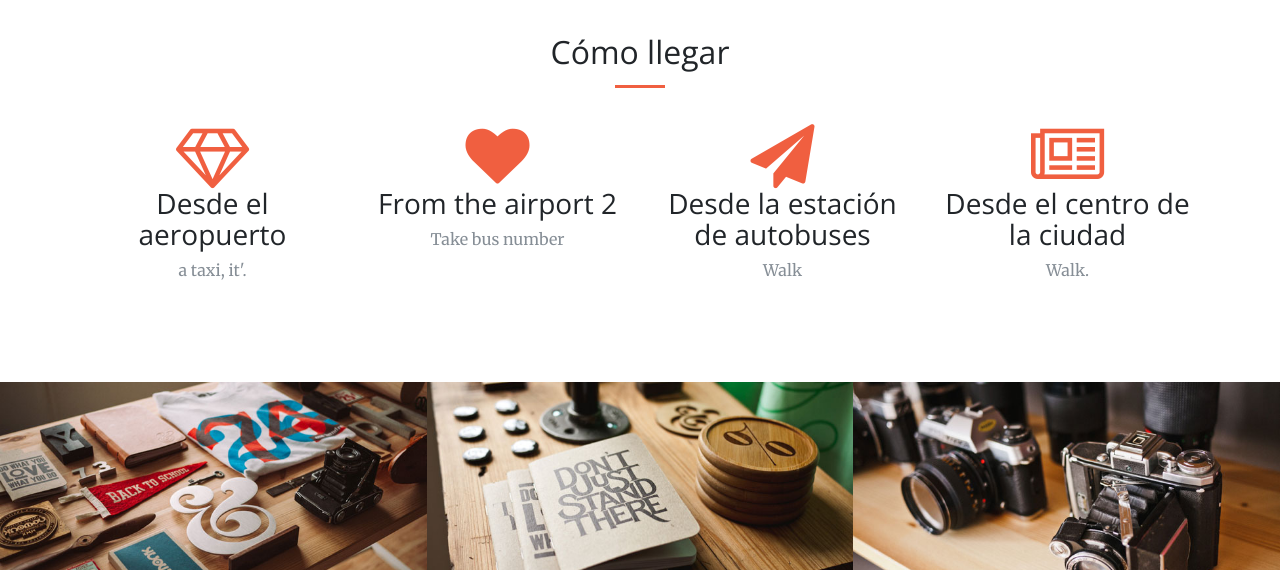
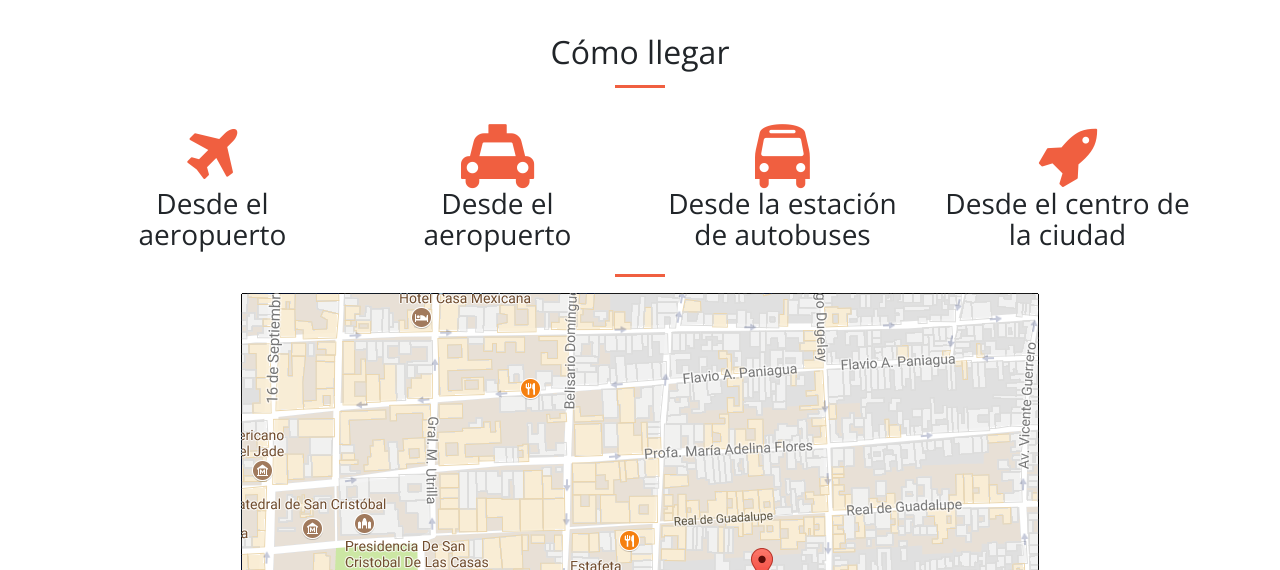
Before and after one commit to albertoibm/wanderlust, a website: page es/index.html in a window 1280 px wide. Shown: the part 1230-1800 px from the top of the page. Drawn offline with nearby package versions, Linux system fonts and the light colour scheme; files that its build step writes are made by us from their sources.

Commit message:
update location for spanish version

```diff
--- a/es/index.html
+++ b/es/index.html
@@ -25,6 +25,9 @@
 
     <!-- Custom styles for this template -->
     <link href="css/creative.min.css" rel="stylesheet">
+    <link href="css/utils.css" rel="stylesheet">
+    <script src="js/location.js"></script>
+
 
 	<!-- Global Site Tag (gtag.js) - Google Analytics -->
 	<script async src="https://www.googletagmanager.com/gtag/js?id=UA-70923538-2"></script>
@@ -101,7 +104,6 @@
         </div>
       </div>
     </section>
-
     <section id="services">
       <div class="container">
         <div class="row">
@@ -114,36 +116,49 @@
       <div class="container">
         <div class="row">
           <div class="col-lg-3 col-md-6 text-center">
-            <div class="service-box">
-              <i class="fa fa-4x fa-diamond text-primary sr-icons"></i>
+            <div onclick="toggleThis('airport1')" class="service-box">
+              <i class="fa fa-4x fa-plane text-primary sr-icons"></i>
               <h3>Desde el aeropuerto</h3>
-              <p class="text-muted">a taxi, it'.</p>
+              <p id="airport1" class="text-muted def-hidden">Si decides rentar un coche, toma la Carretera Federal 157 hacia Tuxtla y s&iacute;guela hasta llegar a la Carretera Federal 160. T&oacute;mala con direcci&oacute;n a Chiapa de Corzo y 10km antes de llegar toma la carretera 190 hasta Sancris, son 48km m&aacute;s.</p>
             </div>
           </div>
           <div class="col-lg-3 col-md-6 text-center">
-            <div class="service-box">
-              <i class="fa fa-4x fa-heart text-primary sr-icons"></i>
-              <h3>From the airport 2</h3>
-              <p class="text-muted">Take bus number</p>
+            <div onclick="toggleThis('airport2')" class="service-box">
+              <i class="fa fa-4x fa-taxi text-primary sr-icons"></i>
+              <h3>Desde el aeropuerto</h3>
+              <p id="airport2" class="text-muted def-hidden">Desde el aeropuerto de Tuxtla Guti&eacute;rrez puedes tomar un autob&uacute;s a la estaci&oacute;n Crist&oacute;bal Col&oacute;n-ADO es San Crist&oacute;bal de las Casas o tomar un taxi, si vienes en grupo puede valer la pena.</p>
             </div>
           </div>
           <div class="col-lg-3 col-md-6 text-center">
-            <div class="service-box">
-              <i class="fa fa-4x fa-paper-plane text-primary sr-icons"></i>
+            <div onclick="toggleThis('bus')" class="service-box">
+              <i class="fa fa-4x fa-bus text-primary sr-icons"></i>
               <h3>Desde la estaci&oacute;n de autobuses</h3>
-              <p class="text-muted">Walk</p>
+	      <p id="bus" class="text-muted def-hidden">Desde la estación Crist&oacute;bal Col&oacute;n-ADO , camina por Insurgentes hacia el centro de la ciudad hasta llegar a la calle Francisco I. Madero. </p>
             </div>
           </div>
           <div class="col-lg-3 col-md-6 text-center">
-            <div class="service-box">
-              <i class="fa fa-4x fa-newspaper-o text-primary sr-icons"></i>
+            <div onclick="toggleThis('city')" class="service-box">
+              <i class="fa fa-4x fa-rocket text-primary sr-icons"></i>
               <h3>Desde el centro de la ciudad</h3>
-              <p class="text-muted">Walk.</p>
+	      <p id="city" class="text-muted def-hidden">Toma la calle Francisco I. Madero y busca el n&uacute;mero 47B de tu lado derecho, est&aacute; a tres cuadras!</p>
             </div>
           </div>
         </div>
       </div>
+      <div class="container">
+        <div class="row">
+          <div class="col-lg-12 text-center">
+            <hr class="primary">
+	    <a href="https://www.google.de/maps/place/Francisco+I.+Madero+47,+Barrio+de+Guadalupe,+29230+San+Cristóbal+de+las+Casas,+Chis.,+Mexico/@16
+.7366794,-92.6372924,17z">
+	       <img src="img/map.png" style="max-width:100%;width:auto;"/>
+	    </a>
+            <hr class="primary">
+          </div>
+        </div>
+      </div>
     </section>
+
 
     <section class="p-0" id="portfolio">
       <div class="container-fluid">
```
